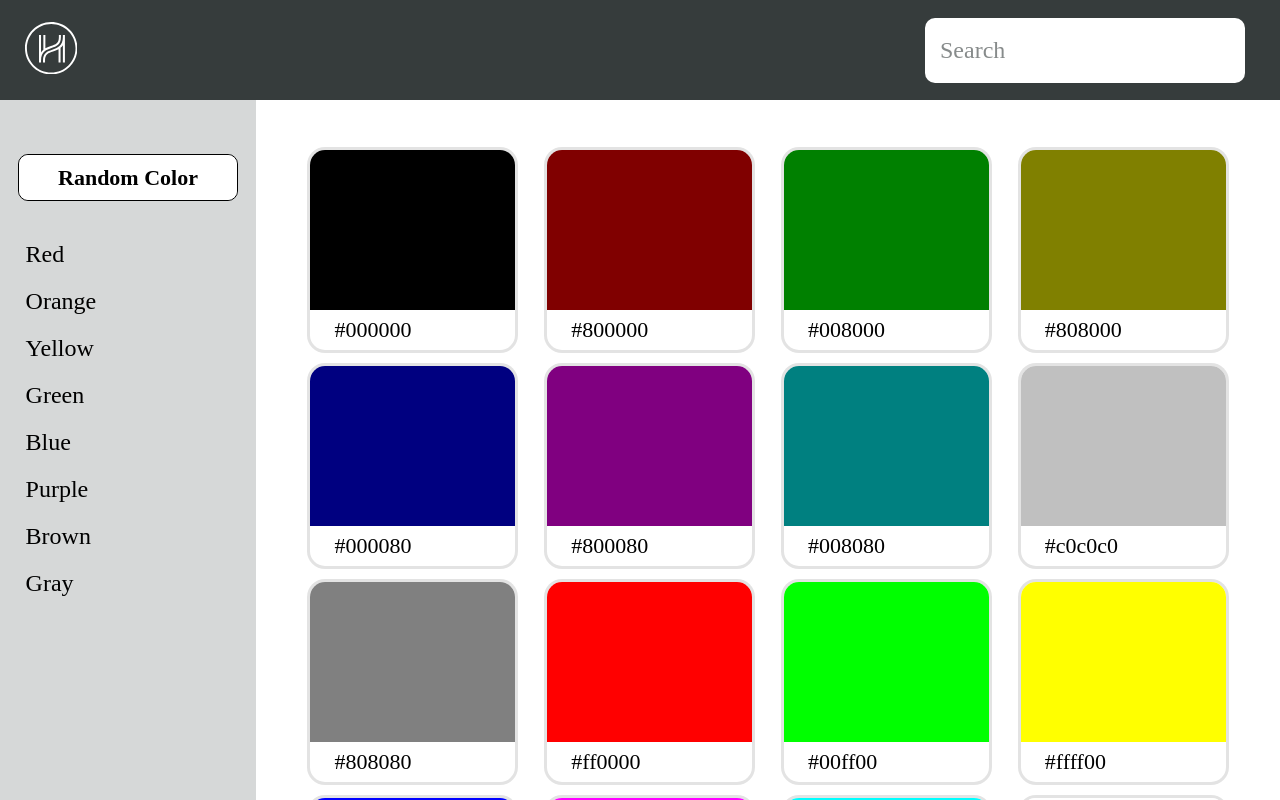
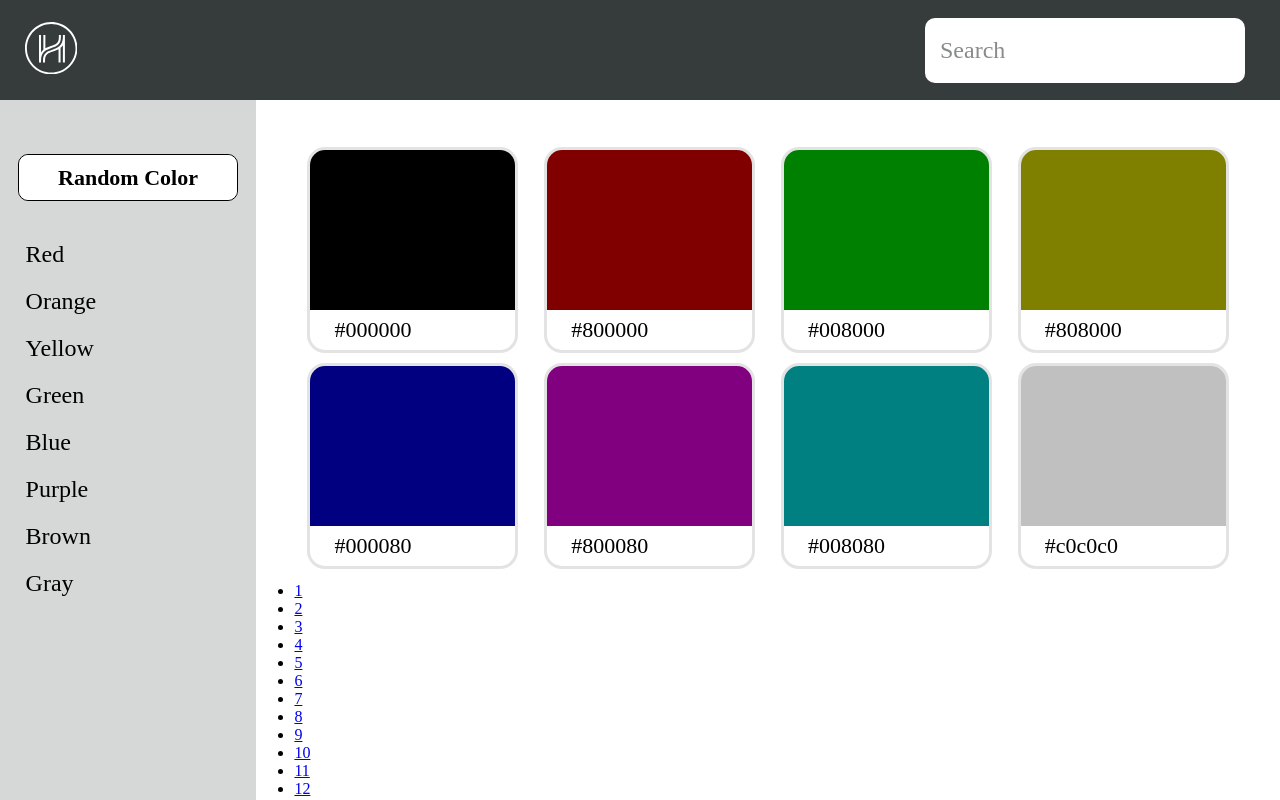
Before and after one commit to 2juicy/HHumansChallenge, a React (Create React App) app: page / in a window 1280 px wide. Shown: the top 800 px of the page. Built offline with nearby package versions, Linux system fonts and the light colour scheme; a web font is replaced by a local one.

Commit message:
pagination working

```diff
--- a/src/components/List/List.js
+++ b/src/components/List/List.js
@@ -23,15 +23,27 @@ export default function List() {
     })().catch(err => console.error(err));
   }, []);
 
+  const indexOfLast = currentPage * colorsPerPage;
+  const indexOfFirst = indexOfLast - colorsPerPage;
+  const currentColors = colors.slice(indexOfFirst, indexOfLast);
+
+  const paginate = page => setCurrentPage(page);
+
   if (loading) {
     return <h1 style={{ textAlign: "center" }}>Loading...</h1>;
   }
 
   return (
     <section id="list-section">
-      {colors.map(color => (
+      {currentColors.map(color => (
         <Card hexString={color.hexString} />
       ))}
+
+      <Pagination
+        colorsPerPage={colorsPerPage}
+        totalColors={colors.length}
+        paginate={paginate}
+      />
     </section>
   );
 }
--- /dev/null
+++ b/src/components/Pagination/Pagination.css
@@ -0,0 +1,3 @@
+.pagination {
+  margin-left: 50px;
+}
--- a/src/components/Pagination/Pagination.js
+++ b/src/components/Pagination/Pagination.js
@@ -1,8 +1,8 @@
 import React from "react";
 
-export default function Pagination({ totalCards, cardsPerPage }) {
+export default function Pagination({ totalColors, colorsPerPage, paginate }) {
   const pages = [];
-  for (let i = 1; i <= Math.ceil(totalCards / cardsPerPage); i++) {
+  for (let i = 1; i <= Math.ceil(totalColors / colorsPerPage); i++) {
     pages.push(i);
   }
 
@@ -11,12 +11,11 @@ export default function Pagination({ totalCards, cardsPerPage }) {
       <ul className="pagination">
         {pages.map(num => (
           <li key={num} className="page-num">
-            <a href="#0" className="page-link">
+            <a onClick={() => paginate(num)} href="#0" className="page-link">
               {num}
             </a>
           </li>
         ))}
-        >
       </ul>
     </div>
   );
```
